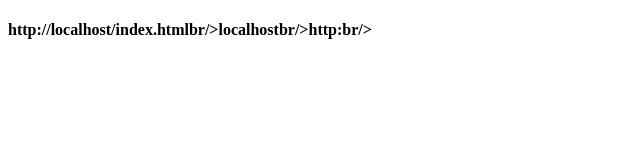
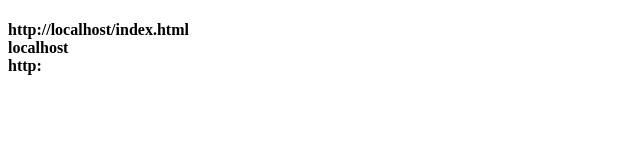
Before and after one commit to sarge6/repo230329, a plain HTML site: page index.html in a window 1280 px wide. Shown: the whole page, without its empty margins (0-640 px from the left). Drawn offline with Linux system fonts and the light colour scheme.

```diff
--- a/index.html
+++ b/index.html
@@ -13,9 +13,9 @@
         var prot = window.location.protocol;
         var msg = ""
         msg+="<h4>";
-        msg+= url + "br/>";
-        msg+= host + "br/>";
-        msg+= prot + "br/>";
+        msg+= url + "<br/>";
+        msg+= host + "<br/>";
+        msg+= prot + "<br/>";
         msg+="</h4>";
         obj.innerHTML = msg;
         alert("Path is: " + url + "\n" + "in branch mastercopy");
```
